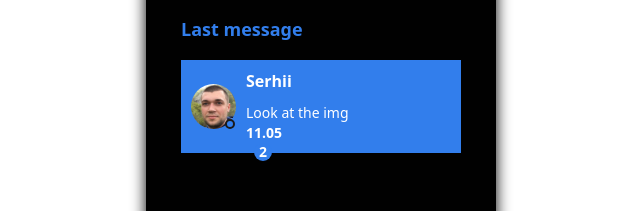
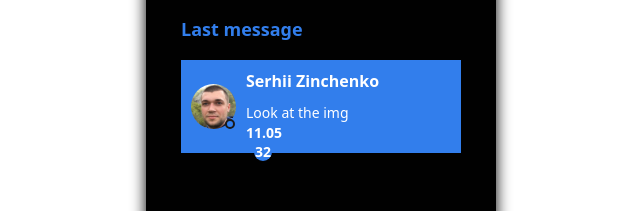
Before and after one commit to SerhiiZinchenko/chat-window, a plain HTML site: page index.html in a window 1280 px wide. Shown: the part 160-371 px from the top of the page, without its empty margins (319-959 px from the left). Drawn offline with nearby package versions, Linux system fonts and the light colour scheme.

Commit message:
FW-1 commit 1

```diff
--- a/index.html
+++ b/index.html
@@ -43,11 +43,11 @@
                                         </div>
                                     </div>
                                     <div class="mess">
-                                        <p class="user-name">Serhii</p>
+                                        <p class="user-name">Serhii Zinchenko</p>
                                         <span class="u-mess">Look at the img</span>
                                         <div class="action">
                                             <div class="data">11.05</div>
-                                            <div class="count-mess">2</div>
+                                            <div class="count-mess">32</div>
                                         </div>
                                     </div>
                                 </div>
```
